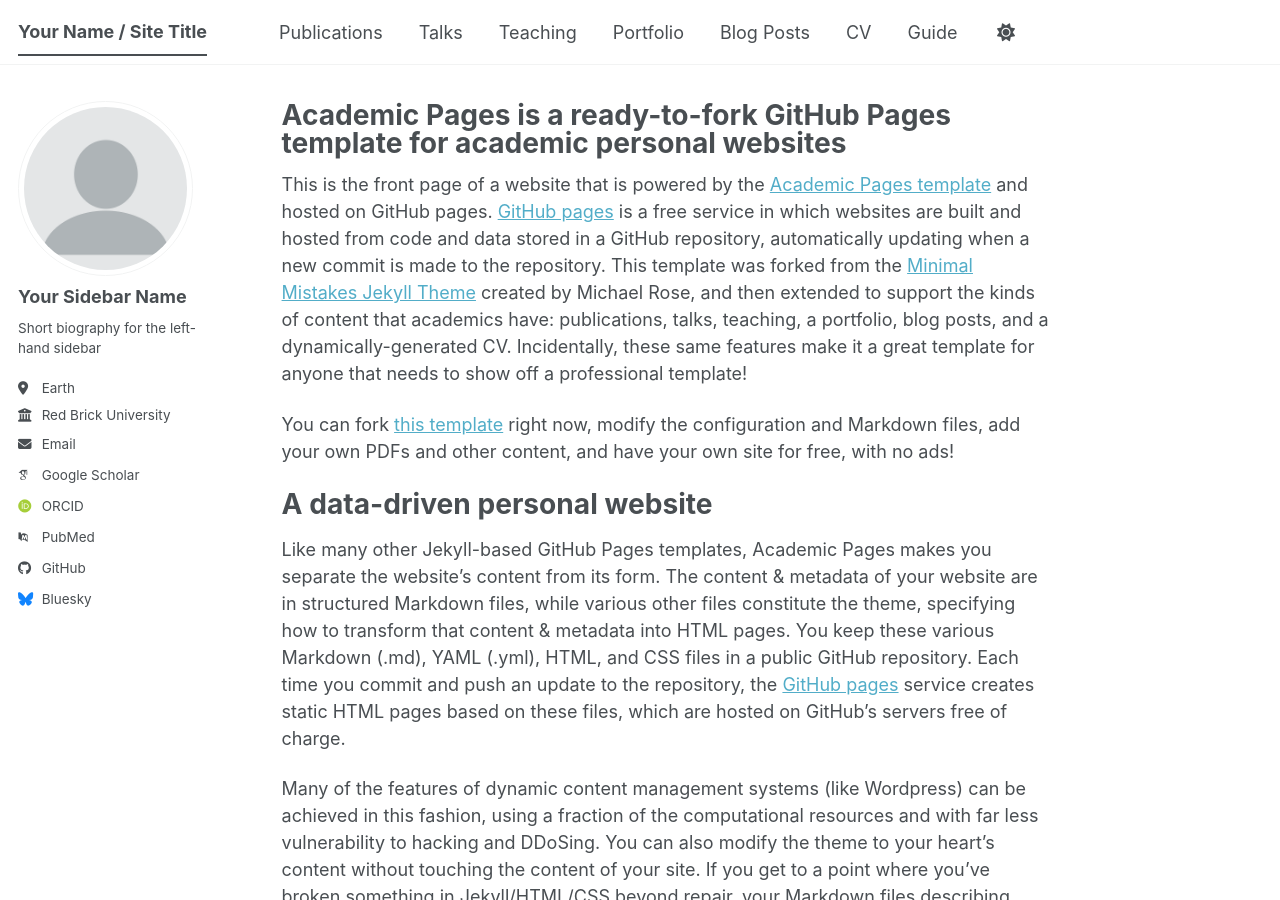
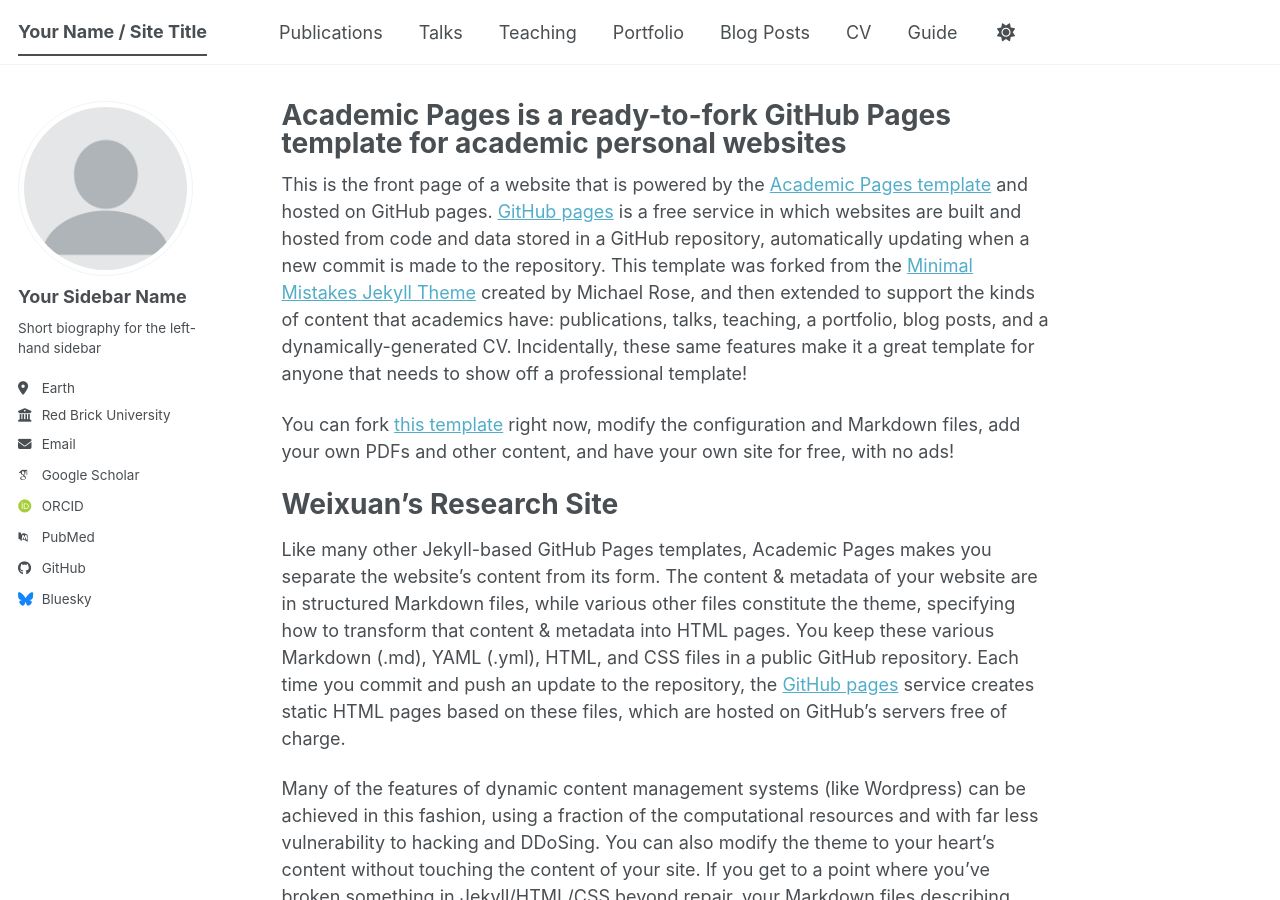
Before and after one commit to WeixuanPlant/WeixuanPlant.github.io, a Jekyll site: the page built from _pages/about.md, in a window 1280 px wide and 900 px high. Built offline with Jekyll 4.4.1, drawn with Linux system fonts in a browser that asks for light colours; some web fonts are replaced; a script bundle is joined from its source files by our own code; library files that are not in the unit come from our copies.

Commit message:
Update title of section

```diff
--- a/_pages/about.md
+++ b/_pages/about.md
@@ -11,7 +11,7 @@
 
  You can fork [this template](https://github.com/academicpages/academicpages.github.io) right now, modify the configuration and Markdown files, add your own PDFs and other content, and have your own site for free, with no ads!
 
-A data-driven personal website
+Weixuan's Research Site
 ======
 Like many other Jekyll-based GitHub Pages templates, Academic Pages makes you separate the website's content from its form. The content & metadata of your website are in structured Markdown files, while various other files constitute the theme, specifying how to transform that content & metadata into HTML pages. You keep these various Markdown (.md), YAML (.yml), HTML, and CSS files in a public GitHub repository. Each time you commit and push an update to the repository, the [GitHub pages](https://pages.github.com/) service creates static HTML pages based on these files, which are hosted on GitHub's servers free of charge.
 
```
